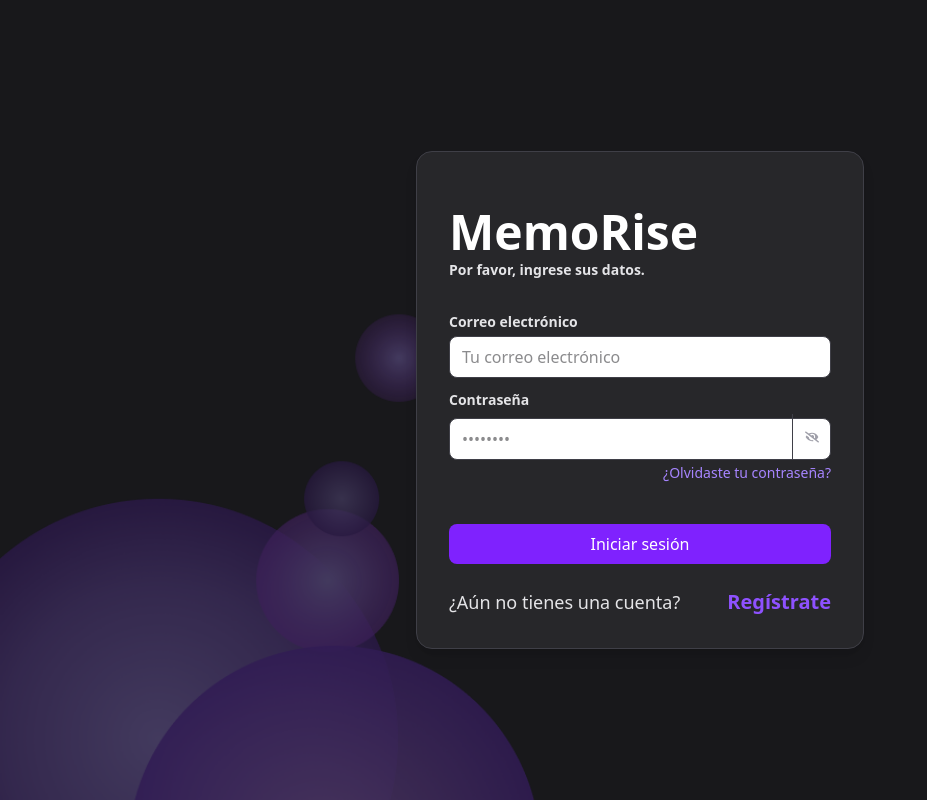
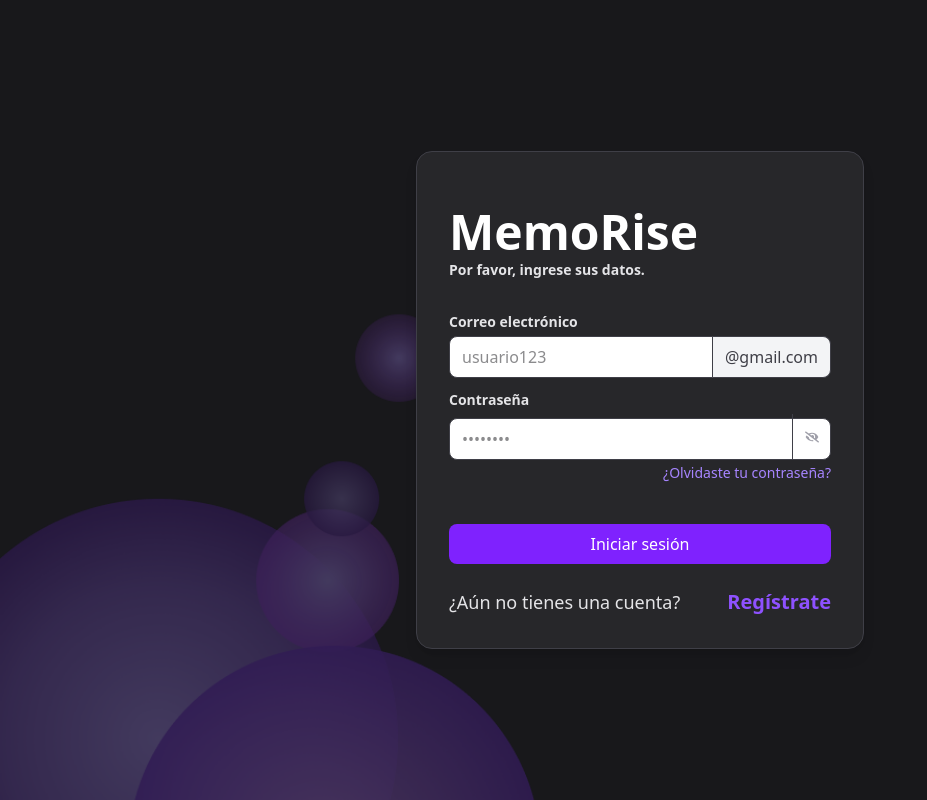
Before and after one commit to MagicExist/MemoRise, a React (Vite) app in the folder front-end/: page / in a window 1280 px wide. Shown: the whole page, without its empty margins (0-927 px from the left). Built offline with nearby package versions, Linux system fonts and the light colour scheme.

Commit message:
fix: ajustes en validaciones de login y registro

```diff
--- a/front-end/src/components/Login.tsx
+++ b/front-end/src/components/Login.tsx
@@ -5,11 +5,12 @@ import { FaEye, FaEyeSlash } from "react-icons/fa";
 
 const Login: React.FC = () => {
   const [formData, setFormData] = useState({
-    email: "",
+    emailUser: "",
+    emailDomain: "@gmail.com", // dominio fijo
     password: "",
   });
 
-  const [errors, setErrors] = useState<{ email?: string; password?: string }>(
+  const [errors, setErrors] = useState<{ emailUser?: string; password?: string }>(
     {}
   );
 
@@ -17,17 +18,14 @@ const Login: React.FC = () => {
 
   const validateForm = () => {
     let valid = true;
-    const newErrors: { email?: string; password?: string } = {};
+    const newErrors: { emailUser?: string; password?: string } = {};
 
-    // Validación de email
-    if (!formData.email.trim()) {
-      newErrors.email = "El correo es obligatorio";
+    // Validación del usuario del correo
+    if (!formData.emailUser.trim()) {
+      newErrors.emailUser = "El usuario del correo es obligatorio";
       valid = false;
-    } else if (!/^[^\s@]+@[^\s@]+\.[^\s@]+$/.test(formData.email)) {
-      newErrors.email = "El formato de correo no es válido";
-      valid = false;
-    } else if (formData.email.length > 76) {
-      newErrors.email = "El correo no puede superar los 76 caracteres";
+    } else if (formData.emailUser.length > 76) {
+      newErrors.emailUser = "El usuario del correo no puede superar los 76 caracteres";
       valid = false;
     }
 
@@ -62,8 +60,11 @@ const Login: React.FC = () => {
       return;
     }
 
-    console.log("Datos de login:", formData);
-    // TODO: enviar datos al backend
+    // Construir el email completo
+    const fullEmail = `${formData.emailUser}${formData.emailDomain}`;
+
+    console.log("Datos de login:", { email: fullEmail, password: formData.password });
+    // TODO: enviar datos al backend (usar fullEmail)
   };
 
   return (
@@ -89,16 +90,24 @@ const Login: React.FC = () => {
           <label className="block text-sm font-bold text-zinc-200">
             Correo electrónico
           </label>
-          <input
-            type="email"
-            name="email"
-            value={formData.email}
-            onChange={handleChange}
-            placeholder="Tu correo electrónico"
-            className="w-full mt-1 px-3 py-2 border border-zinc-700 rounded-lg bg-white text-zinc-900 focus:outline-none focus:ring focus:ring-violet-500"
-          />
-          {errors.email && (
-            <p className="text-red-500 text-sm mt-1">{errors.email}</p>
+          <div className="flex mt-1 items-center">
+            {/* Parte del usuario */}
+            <input
+              type="text"
+              name="emailUser"
+              value={formData.emailUser}
+              onChange={handleChange}
+              placeholder="usuario123"
+              maxLength={76}
+              className="flex-1 px-3 py-2 border border-zinc-700 rounded-l-lg bg-white text-zinc-900 focus:outline-none focus:ring focus:ring-violet-500"
+            />
+            {/* Dominio fijo */}
+            <span className="px-3 py-2 border border-l-0 border-zinc-700 rounded-r-lg bg-gray-100 text-zinc-700">
+              @gmail.com
+            </span>
+          </div>
+          {errors.emailUser && (
+            <p className="text-red-500 text-sm mt-1">{errors.emailUser}</p>
           )}
         </div>
 
--- a/front-end/src/components/Registration.tsx
+++ b/front-end/src/components/Registration.tsx
@@ -163,7 +163,8 @@ const Registration: React.FC = () => {
   <label className="block text-sm font-bold text-zinc-200">
     Correo electrónico
   </label>
-          <div className="flex mt-1">
+  <div className="flex mt-1 items-center">
+    {/* Parte del usuario */}
     <input
       type="text"
       name="emailUser"
@@ -171,24 +172,18 @@ const Registration: React.FC = () => {
       onChange={handleChange}
       placeholder="usuario123"
       maxLength={76} // 👈 máximo para emailUser
-              className="flex-1 px-3 py-2 border border-zinc-700 rounded-l-lg bg-white text-zinc-900 focus:outline-none focus:ring focus:ring-violet-500"
+      className="flex-1 px-3 py-2 border border-zinc-00 rounded-l-lg bg-white text-zinc-900 focus:outline-none focus:ring focus:ring-violet-500"
     />
-            <select
-              name="emailDomain"
-              value={formData.emailDomain}
-              onChange={handleChange}
-              className="px-2 py-2 border border-zinc-700 rounded-r-lg bg-white text-zinc-900 focus:outline-none focus:ring focus:ring-violet-500"
-            >
-              <option value="@gmail.com">@gmail.com</option>
-              <option value="@hotmail.com">@hotmail.com</option>
-              <option value="@outlook.com">@outlook.com</option>
-              <option value="@yahoo.com">@yahoo.com</option>
-            </select>
+    {/* Dominio fijo */}
+    <span className="px-3 py-2 border border-l-0 border-zinc-500 rounded-r-lg bg-gray-100 text-zinc-800">
+      @gmail.com
+    </span>
   </div>
   {errors.email && (
     <p className="text-red-500 text-sm mt-1">{errors.email}</p>
   )}
 </div>
+
 
         {/* Contraseña */}
         <div className="mb-4">
```
Lines whose indentation alone changed are shown as unchanged.
